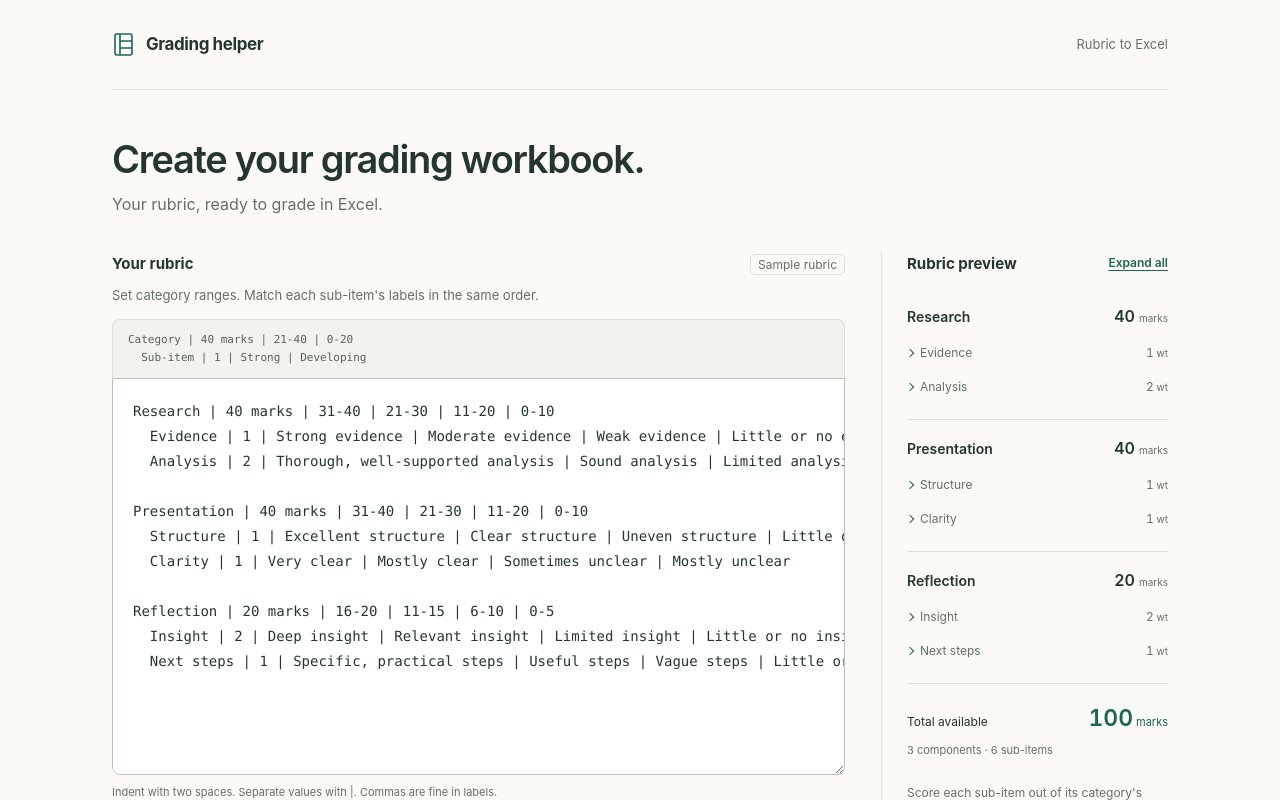
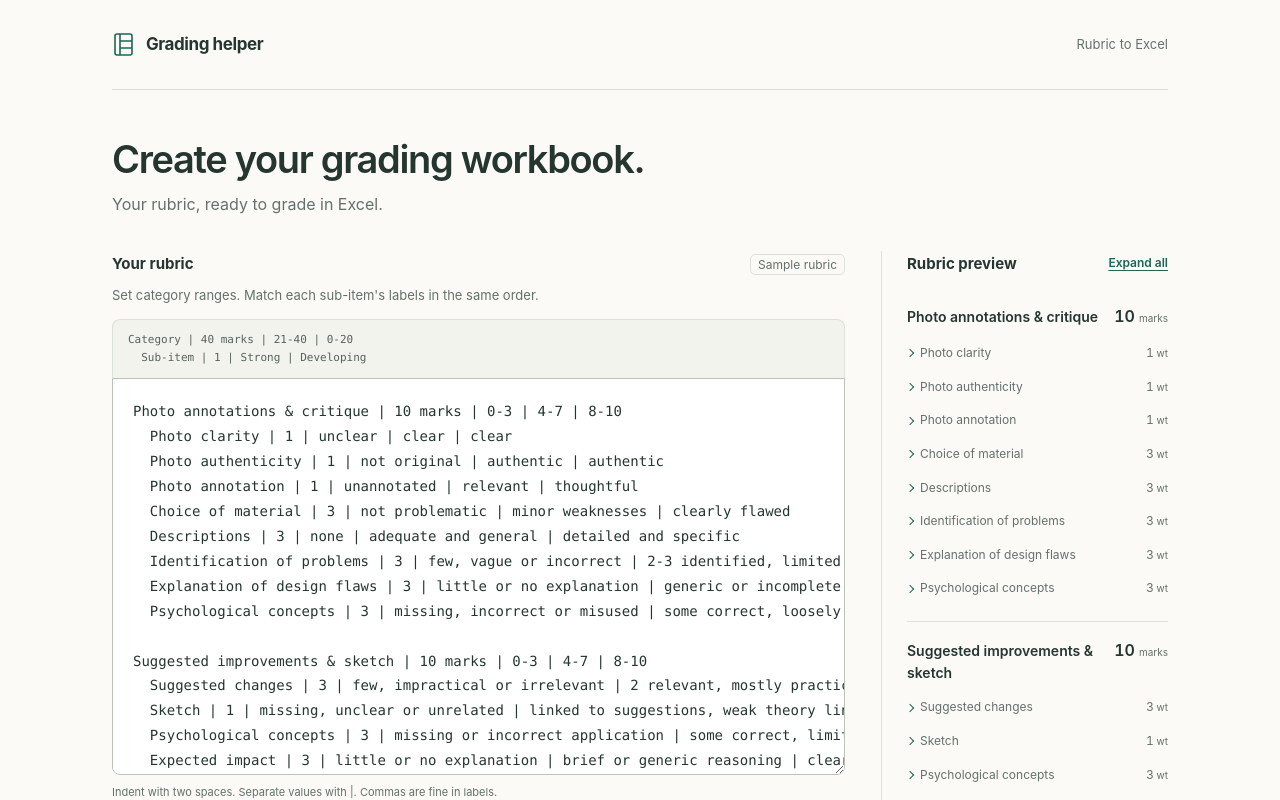
Before and after one commit to marcusgohtx/grading-helper, a Next.js app: page / in a window 1280 px wide. Shown: the top 800 px of the page. Built offline with nearby package versions, Linux system fonts and the light colour scheme.

Commit message:
Update Site source

```diff
--- a/app/page.tsx
+++ b/app/page.tsx
@@ -3,17 +3,28 @@
 import { useEffect, useMemo, useRef, useState } from "react";
 import { parseRubric } from "@/lib/rubric";
 
-const SAMPLE = `Research | 40 marks | 31-40 | 21-30 | 11-20 | 0-10
-  Evidence | 1 | Strong evidence | Moderate evidence | Weak evidence | Little or no evidence
-  Analysis | 2 | Thorough, well-supported analysis | Sound analysis | Limited analysis | Little or no analysis
+const SAMPLE = `Photo annotations & critique | 10 marks | 0-3 | 4-7 | 8-10
+  Photo clarity | 1 | unclear | clear | clear
+  Photo authenticity | 1 | not original | authentic | authentic
+  Photo annotation | 1 | unannotated | relevant | thoughtful
+  Choice of material | 3 | not problematic | minor weaknesses | clearly flawed
+  Descriptions | 3 | none | adequate and general | detailed and specific
+  Identification of problems | 3 | few, vague or incorrect | 2-3 identified, limited depth | multiple, well-justified problems
+  Explanation of design flaws | 3 | little or no explanation | generic or incomplete reasoning | precise cause-and-effect reasoning
+  Psychological concepts | 3 | missing, incorrect or misused | some correct, loosely linked | multiple, accurate and integrated
 
-Presentation | 40 marks | 31-40 | 21-30 | 11-20 | 0-10
-  Structure | 1 | Excellent structure | Clear structure | Uneven structure | Little or no structure
-  Clarity | 1 | Very clear | Mostly clear | Sometimes unclear | Mostly unclear
+Suggested improvements & sketch | 10 marks | 0-3 | 4-7 | 8-10
+  Suggested changes | 3 | few, impractical or irrelevant | 2 relevant, mostly practical changes | 2-4 practical, relevant and well-justified changes
+  Sketch | 1 | missing, unclear or unrelated | linked to suggestions, weak theory links | clear, purposeful and grounded in psychological principles
+  Psychological concepts | 3 | missing or incorrect application | some correct, limited application | multiple principles applied precisely and together
+  Expected impact | 3 | little or no explanation | brief or generic reasoning | clear cause-and-effect links to clarity, attention, memory or action
 
-Reflection | 20 marks | 16-20 | 11-15 | 6-10 | 0-5
-  Insight | 2 | Deep insight | Relevant insight | Limited insight | Little or no insight
-  Next steps | 1 | Specific, practical steps | Useful steps | Vague steps | Little or no plan`;
+Rationale write-up | 10 marks | 0-3 | 4-7 | 8-10
+  Justification of changes | 3 | missing, unclear or weak | limited, generic or uneven | clear, detailed and logical for all changes
+  Psychological concepts | 3 | one or none, or applied incorrectly | 2-3 correct, links need detail | multiple concepts applied accurately in context
+  Links to intended outcomes | 3 | little or no explanation | some outcomes explained, others overlooked | convincing links to readability, comprehension, retention or behaviour
+  Depth and integration | 3 | theory links absent or incorrect | some understanding, limited integration | deep understanding with psychological principles linked together
+  Writing quality | 1 | errors hinder understanding | clear enough, minor errors | polished, coherent and fluent`;
 
 export default function Home() {
   const [rubric, setRubric] = useState(SAMPLE);
```
Also changed, not shown: 1 other file (tests, documents, lock files or other folders).
